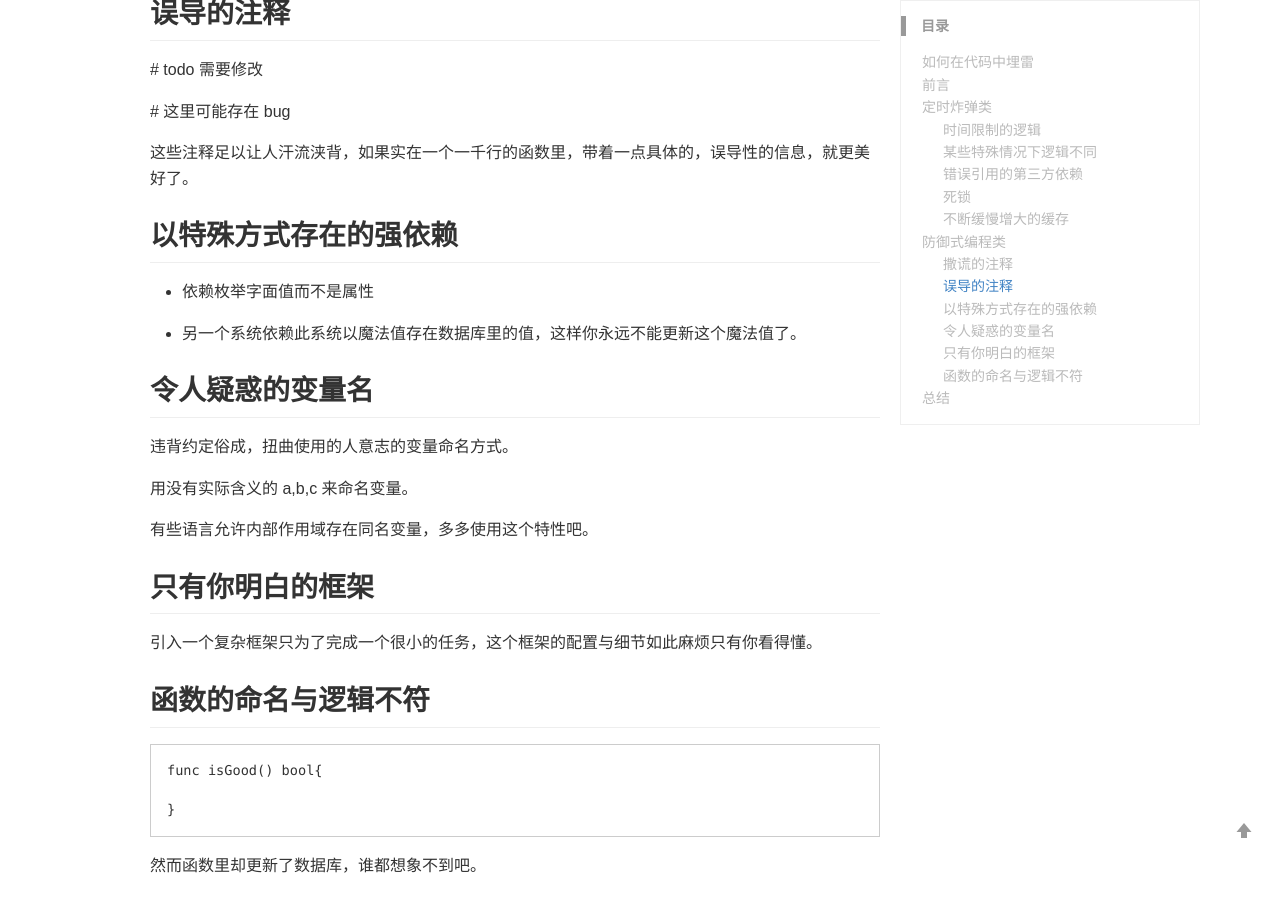
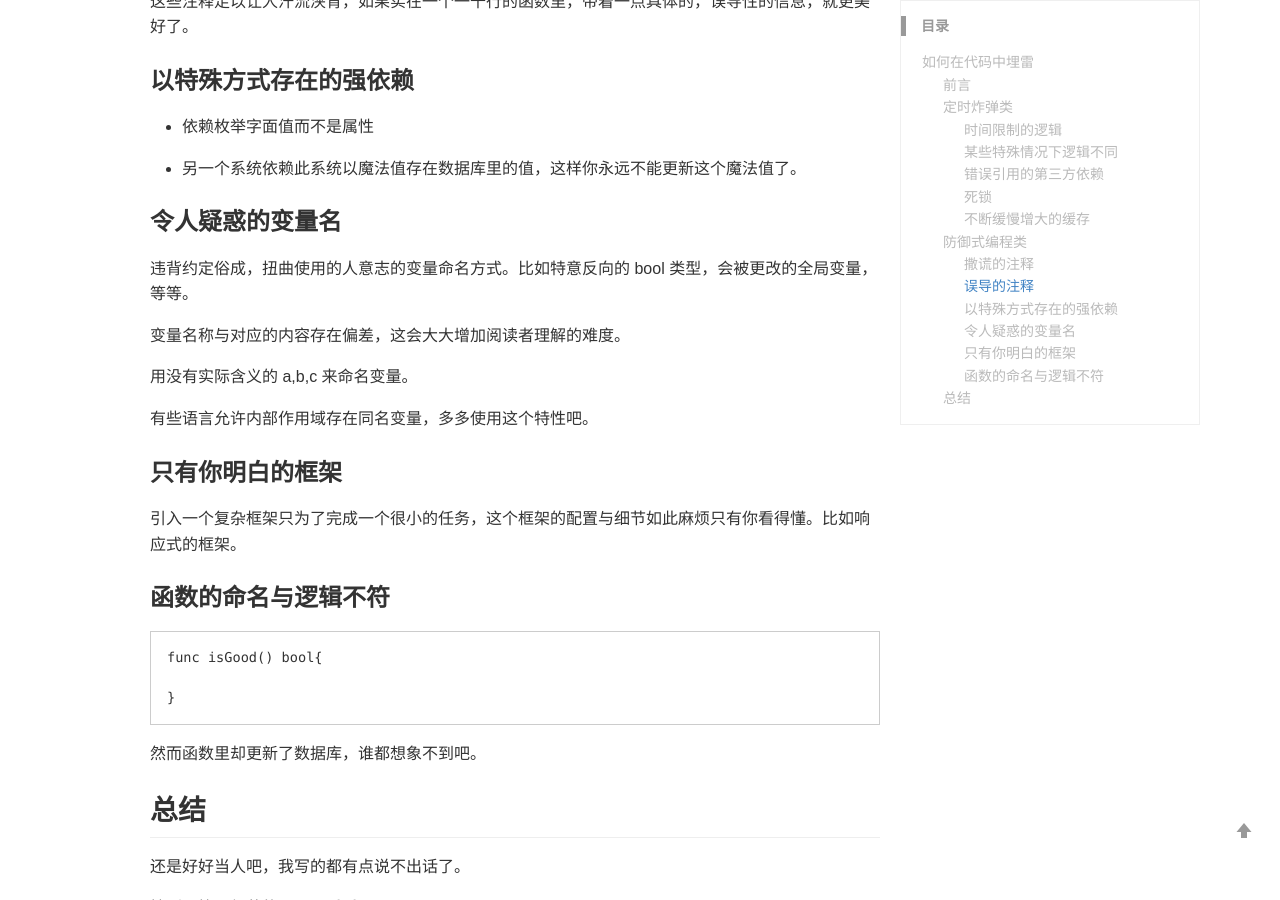
Before and after one commit to nyaaarlathotep/nyaaarlathotep.github.io, a Jekyll site: the page built from _posts/2024-7-18- 如何在代码中埋雷.md, in a window 1280 px wide and 900 px high, scrolled down 1636 px. Built offline with Jekyll 4.4.1, drawn with Linux system fonts in a browser that asks for light colours; comment, search, counter and statistics services are not loaded; a style sheet for code colours, icons or effects is not loaded; some of the changed text lies outside the part shown.

Commit message:
feat sum

````diff
--- a/_posts/2024-7-18- 如何在代码中埋雷.md
+++ b/_posts/2024-7-18- 如何在代码中埋雷.md
@@ -3,7 +3,7 @@ layout: post
 title: 如何在代码中埋雷
 date: 2024-7-17 9:00:00 +0900
 description: 当然了，我只是纸上谈兵
-categories: [Troll]
+categories: [troll]
 keywords: 埋雷,离职,工作
 essays: true
 ---
@@ -14,45 +14,45 @@ essays: true
 
 同时，有代码，必然有痕迹，有 git 纪录，也必然会被最终找到，不要心存侥幸。
 
-# 前言
+## 前言
 
 埋雷是一门高超的技巧，尤其是如何定时生效，不会炸到自己。更进一步的还有防御式编程，这就又是一门高超的技术了，这里略略分几类，总结一下，只为乐子，不希望投入实践。
 
 反过来看，这些“技巧”，又是我们想要吧代码写好，必须避免的情况了。
 
-# 定时炸弹类
+## 定时炸弹类
 
 未来的某时某刻会爆炸，你在谋害接手你代码的人。
 
-## 时间限制的逻辑
+### 时间限制的逻辑
 
 有些逻辑只能在当前与之后的一段时间内起效，在更远的未来会无效。比如写死的魔法值年份，依赖当前月份的逻辑等等。
 
-## 某些特殊情况下逻辑不同
+### 某些特殊情况下逻辑不同
 
 比如在某些情况下，最后一位为多少的订单号，会与其他订单表现出不同的行为。这样的问题，更加隐蔽，更加难以复现，如果是在不重要的逻辑里，甚至很久之后才会被发现。
 
-## 错误引用的第三方依赖
+### 错误引用的第三方依赖
 
 被你引用的包存在某些问题，有些情况下会出现问题，只有你知道这是什么样的问题，这会大大消耗其他人的精力。
 
-## 死锁
+### 死锁
 
 某些情况下可能出现的死锁，比如数据库行锁，操作难度较大，但后果也令人痛苦。
 
-## 不断缓慢增大的缓存
+### 不断缓慢增大的缓存
 
 在 Redis 里不要设置过期时间，让他自然生长吧。
 
-# 防御式编程类
+## 防御式编程类
 
 没有人能维护你的代码，你就是神。
 
-## 撒谎的注释
+### 撒谎的注释
 
 其实也不用撒谎了，只是没来得及更新注释。
 
-## 误导的注释
+### 误导的注释
 
 \# todo 需要修改
 
@@ -60,25 +60,27 @@ essays: true
 
 这些注释足以让人汗流浃背，如果实在一个一千行的函数里，带着一点具体的，误导性的信息，就更美好了。
 
-## 以特殊方式存在的强依赖
+### 以特殊方式存在的强依赖
 
 - 依赖枚举字面值而不是属性
 
 - 另一个系统依赖此系统以魔法值存在数据库里的值，这样你永远不能更新这个魔法值了。
 
-## 令人疑惑的变量名
+### 令人疑惑的变量名
 
-违背约定俗成，扭曲使用的人意志的变量命名方式。
+违背约定俗成，扭曲使用的人意志的变量命名方式。比如特意反向的 bool 类型，会被更改的全局变量，等等。
+
+变量名称与对应的内容存在偏差，这会大大增加阅读者理解的难度。
 
 用没有实际含义的 a,b,c 来命名变量。
 
 有些语言允许内部作用域存在同名变量，多多使用这个特性吧。
 
-## 只有你明白的框架
+### 只有你明白的框架
 
-引入一个复杂框架只为了完成一个很小的任务，这个框架的配置与细节如此麻烦只有你看得懂。
+引入一个复杂框架只为了完成一个很小的任务，这个框架的配置与细节如此麻烦只有你看得懂。比如响应式的框架。
 
-## 函数的命名与逻辑不符
+### 函数的命名与逻辑不符
 
 ```
 func isGood() bool{
@@ -88,7 +90,7 @@ func isGood() bool{
 
 然而函数里却更新了数据库，谁都想象不到吧。
 
-# 总结
+## 总结
 
 还是好好当人吧，我写的都有点说不出话了。
 
````
Also changed, not shown: _posts/2024-7-23-  总结.md (added, +77 -0 lines).
